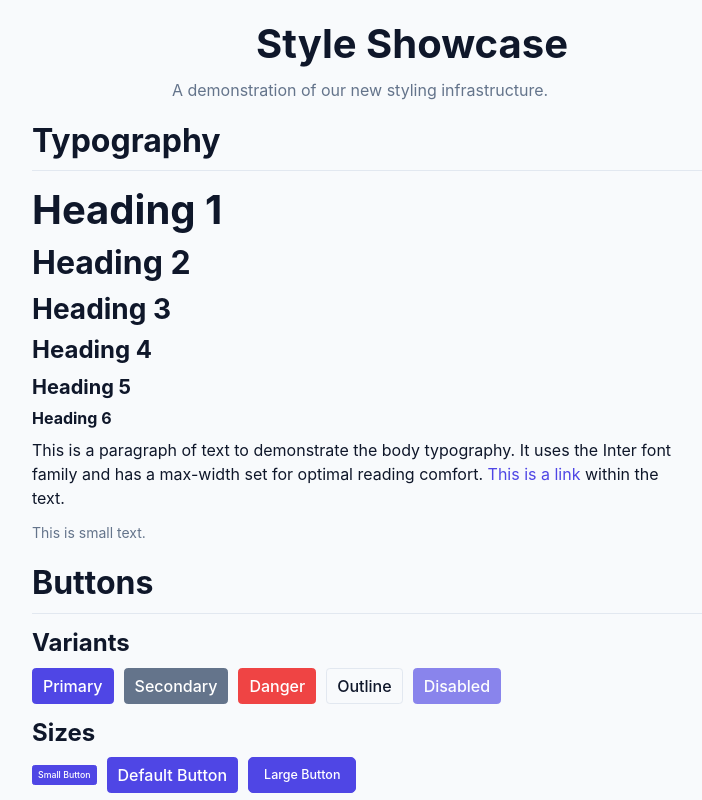
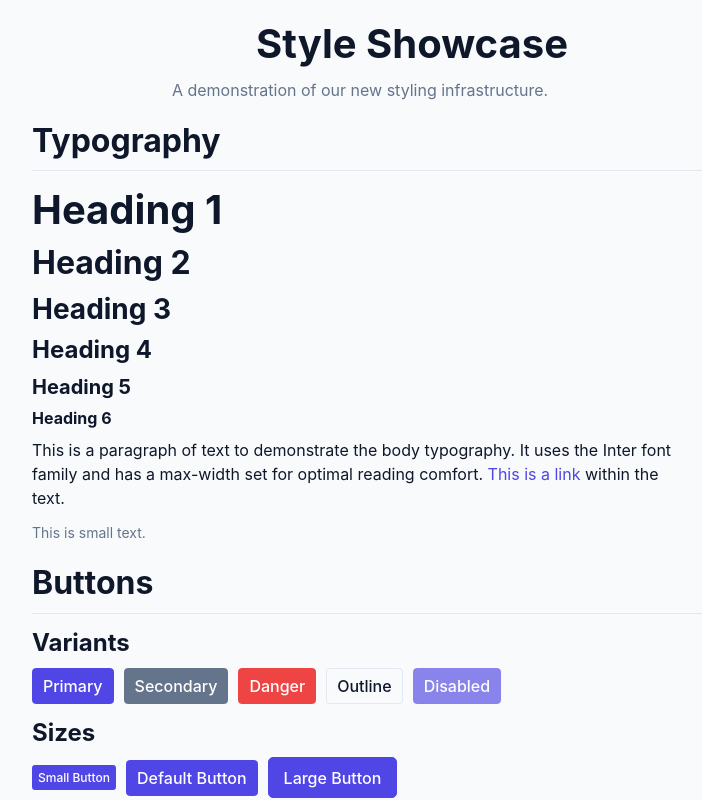
Before and after one commit to Dazz563/antigravity-playground, an Angular app: page / in a window 1280 px wide. Shown: the top 800 px of the page, without its empty margins (228-930 px from the left). Built offline with nearby package versions, Linux system fonts and the light colour scheme.

Commit message:
style: Update font size for small buttons and remove explicit font size for large buttons.

```diff
--- a/src/styles/buttons.css
+++ b/src/styles/buttons.css
@@ -83,14 +83,13 @@
 
 /* Button Sizes */
 .btn-sm {
+  font-size: 1.2rem;
   padding: 0.25rem 0.5rem;
-  font-size: 0.875rem;
   border-radius: var(--radius-sm);
 }
 
 .btn-lg {
   padding: 0.75rem 1.5rem;
-  font-size: 1.25rem;
   border-radius: var(--radius-lg);
 }
 
```
